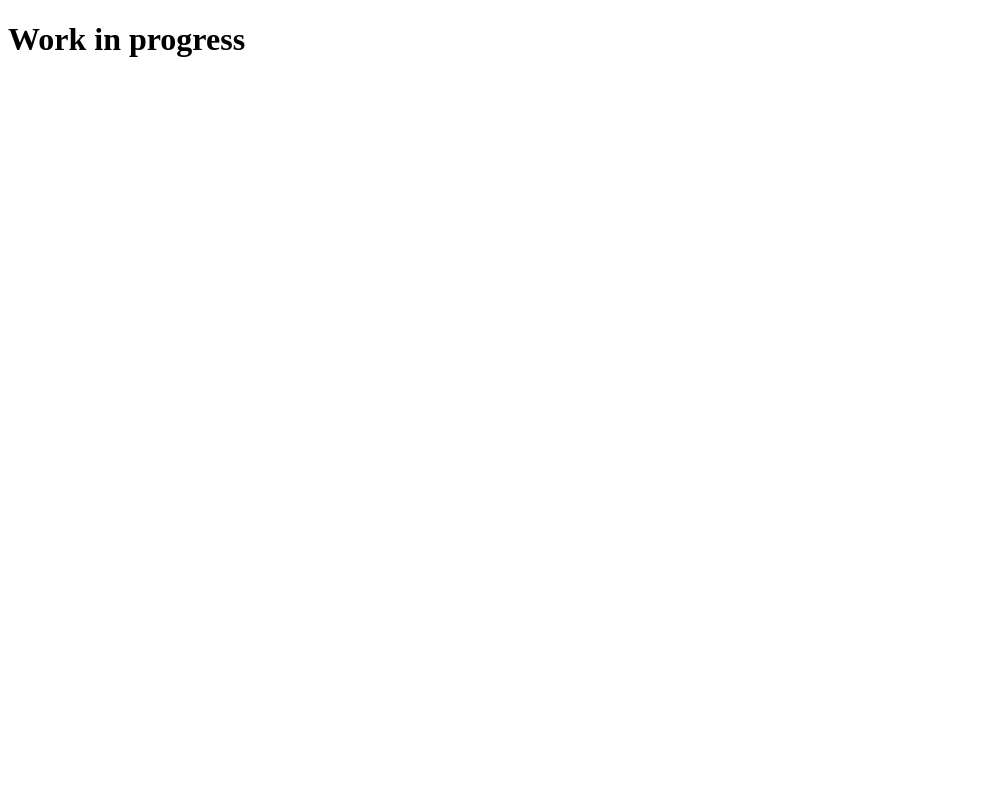
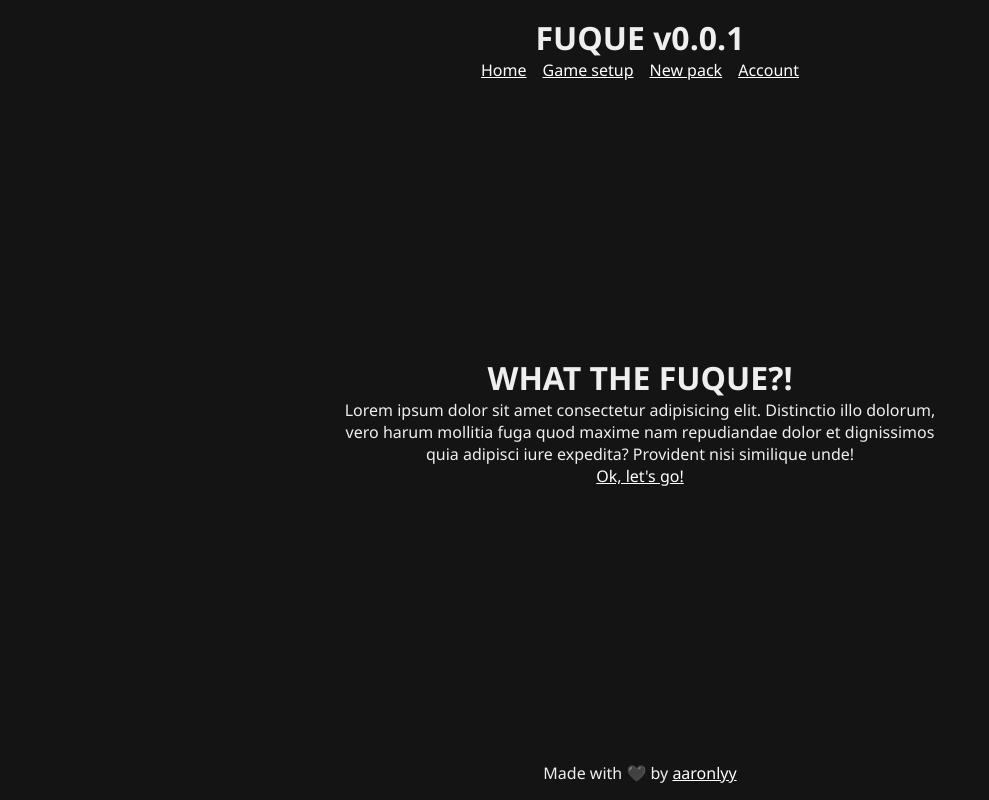
Before and after one commit to aaronlyy/fuque, a Next.js app: page / in a window 1280 px wide. Shown: the whole page, without its empty margins (0-989 px from the left). Built offline with nearby package versions, Linux system fonts and the light colour scheme.

Commit message:
✨ Much UI stuff

```diff
--- /dev/null
+++ b/src/app/(ui)/(game)/layout.css
@@ -0,0 +1,38 @@
+body {
+  height: 100vh;
+  padding: 1rem;
+}
+
+.inner {
+  display: flex;
+  flex-direction: column;
+  align-items: center;
+  justify-content: space-between;
+  height: 100%;
+}
+
+header {
+  display: flex;
+  flex-direction: column;
+  align-items: center;
+}
+
+header ul {
+  display: flex;
+  flex-direction: row;
+  list-style: none;
+  gap: 1rem;
+}
+
+main {
+  width: 100%;
+}
+@media only screen and (min-width: 700px) {
+  main {
+    width: 50%;
+  }
+}
+
+.header h1 {
+  text-align: center;
+}
--- /dev/null
+++ b/src/app/(ui)/(game)/layout.jsx
@@ -0,0 +1,35 @@
+import '../globals.css'
+import './layout.css'
+import Link from 'next/link'
+
+export default function RootLayoutHome({ children }) {
+  return (
+    <html lang="en">
+      <body>
+
+        <div className="inner">
+
+        <header>
+          <h1>FUQUE v0.0.1</h1>
+          <ul>
+            <li><Link href='/'>Home</Link></li>
+            <li><Link href='/setup'>Game setup</Link></li>
+            <li><Link href='#'>New pack</Link></li>
+            <li><Link href='#'>Account</Link></li>
+          </ul>
+        </header>
+
+        <main>
+          {children}
+        </main>
+
+        <footer>
+          <p>Made with 🖤 by <Link href='https://github.com/aaronlyy'>aaronlyy</Link></p>
+        </footer>
+
+        </div>
+
+      </body>
+    </html>
+  )
+}
--- /dev/null
+++ b/src/app/(ui)/(game)/page.css
@@ -0,0 +1,10 @@
+.Home {
+  display: flex;
+  flex-direction: column;
+  justify-content: center;
+  align-items: center;
+}
+
+.Home p {
+  text-align: center;
+}
--- /dev/null
+++ b/src/app/(ui)/(game)/page.jsx
@@ -0,0 +1,12 @@
+import './page.css'
+import Link from 'next/link'
+
+export default function PageHome() {
+  return (
+    <div className="Home">
+      <h1>WHAT THE FUQUE?!</h1>
+      <p>Lorem ipsum dolor sit amet consectetur adipisicing elit. Distinctio illo dolorum, vero harum mollitia fuga quod maxime nam repudiandae dolor et dignissimos quia adipisci iure expedita? Provident nisi similique unde!</p>
+      <Link href='/setup'>Ok, let's go!</Link>
+    </div>
+  )
+}
--- /dev/null
+++ b/src/app/(ui)/(game)/play/page.css
@@ -0,0 +1,3 @@
+.controls {
+  margin-top: 1rem
+}
--- /dev/null
+++ b/src/app/(ui)/(game)/play/page.jsx
@@ -0,0 +1,15 @@
+import './page.css'
+
+import Card from "../components/Card"
+
+export default function PagePlay() {
+  return (
+    <div className="Play">
+      <Card question='Wenn du eine Straftat begehen müsstest, diese dann aber nie wieder begangen werden kann von irgendwem, welcher wäre es?'/>
+      <div className="controls">
+        <button>Previous</button>
+        <button>Next</button>
+      </div>
+    </div>
+  )
+}
--- /dev/null
+++ b/src/app/(ui)/(game)/setup/page.jsx
@@ -0,0 +1,28 @@
+import { prisma } from "@/prisma"
+import Link from "next/link"
+
+export default async function PageSetup() {
+
+  function onClickPack(pid) {
+    // check if pack is currently active
+    // make active if not
+
+  }
+
+  // load all available packs with ids
+  const packs = await prisma.pack.findMany();
+  const packItems = packs.map((pack) => <li key={pack.id}>{pack.name}</li>);
+  // display all packs
+  // save clicked packs in localstorage
+  // when played load all packs?
+
+
+
+  return (
+    <div className="PageSetup">
+      <p>Choose packs</p>
+      <ul>{packItems}</ul>
+      <Link href='/play'>Play</Link>
+    </div>
+  )
+}
--- /dev/null
+++ b/src/app/(ui)/globals.css
@@ -0,0 +1,21 @@
+/* resets */
+
+* {
+  padding: 0;
+  margin: 0;
+  box-sizing: border-box;
+}
+
+body {
+  background-color: rgb(20, 20, 20);
+}
+
+:root {
+  font-family:'Segoe UI', Tahoma, Geneva, Verdana, sans-serif;
+  color:rgb(240, 239, 239);
+  font-size: 16px;
+}
+
+a {
+  color: white;
+}
--- a/src/app/(ui)/layout.jsx
+++ /dev/null
@@ -1,9 +0,0 @@
-export default function RootLayout({ children }) {
-  return (
-    <html lang="en">
-      <body>
-          {children}
-      </body>
-    </html>
-  )
-}
--- a/src/app/(ui)/page.jsx
+++ /dev/null
@@ -1,5 +0,0 @@
-export default async function Home() {
-  return (
-    <h1>Work in progress</h1>
-  )
-}
```
Also changed, not shown: src/app/(ui)/(game)/components/Card/index.css (added, +17 -0 lines), src/app/(ui)/(game)/components/Card/index.jsx (added, +9 -0 lines).
